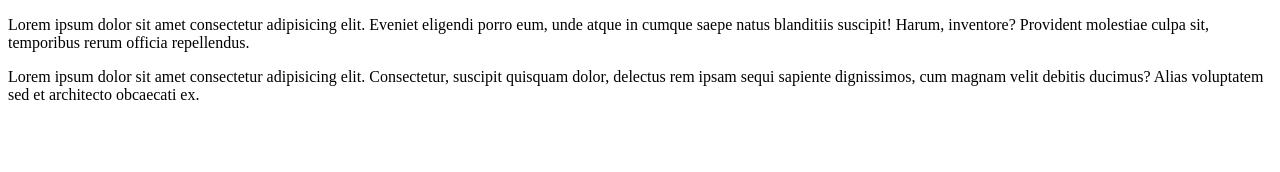
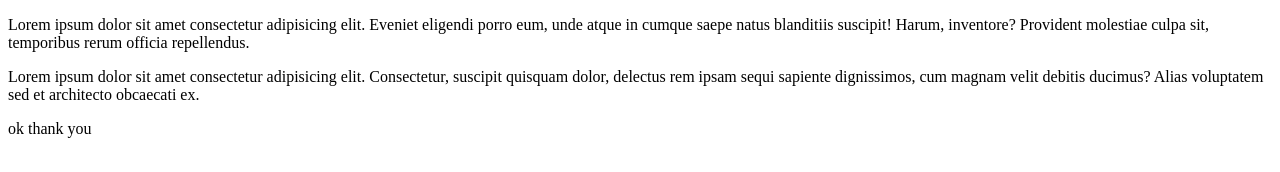
Before and after one commit to mayuBandekar/localrepo, a plain HTML site: page index.html in a window 1280 px wide. Drawn offline with Linux system fonts and the light colour scheme.

Commit message:
changes for conflicts

```diff
--- a/index.html
+++ b/index.html
@@ -8,5 +8,6 @@
 <body>
     <p>Lorem ipsum dolor sit amet consectetur adipisicing elit. Eveniet eligendi porro eum, unde atque in cumque saepe natus blanditiis suscipit! Harum, inventore? Provident molestiae culpa sit, temporibus rerum officia repellendus.</p>
 <p>Lorem ipsum dolor sit amet consectetur adipisicing elit. Consectetur, suscipit quisquam dolor, delectus rem ipsam sequi sapiente dignissimos, cum magnam velit debitis ducimus? Alias voluptatem sed et architecto obcaecati ex.</p>
+<p>ok thank you</p>
 </body>
 </html>
```
